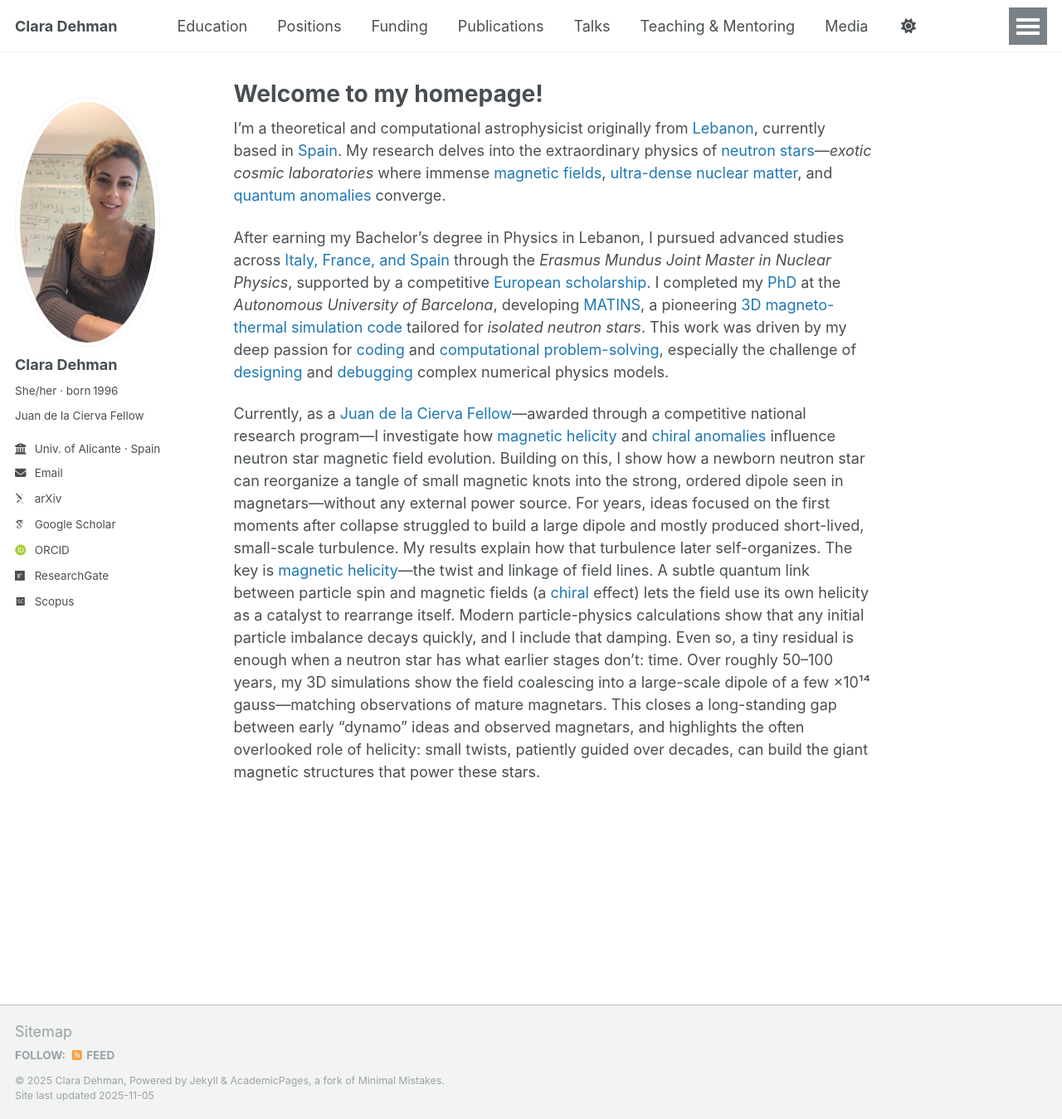
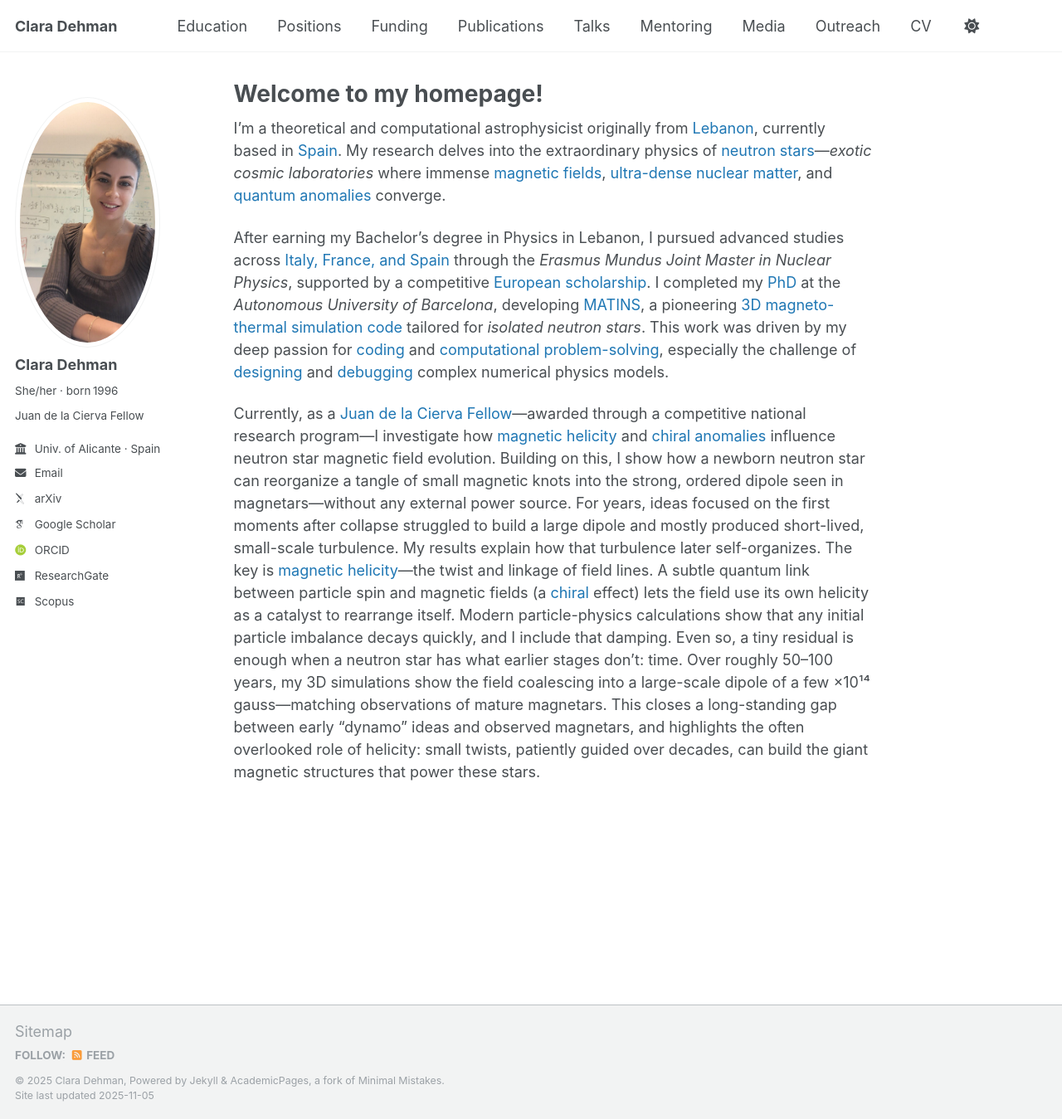
Before and after one commit to ClaraDehman/ClaraDehman.github.io, a Jekyll site: the page built from _pages/about.md, in a window 1280 px wide and 1349 px high. Shown: the whole window at 83% size. Built offline with Jekyll 4.4.1, drawn with Linux system fonts in a browser that asks for light colours; some web fonts are replaced.

Commit message:
Update navigation.yml

```diff
--- a/_data/navigation.yml
+++ b/_data/navigation.yml
@@ -23,7 +23,7 @@
   - title: "Talks"
     url: /talks/
 
-  - title: "Teaching & Mentoring"
+  - title: "Mentoring"
     url: /teaching/
 
   #- title: "Portfolio"
```
